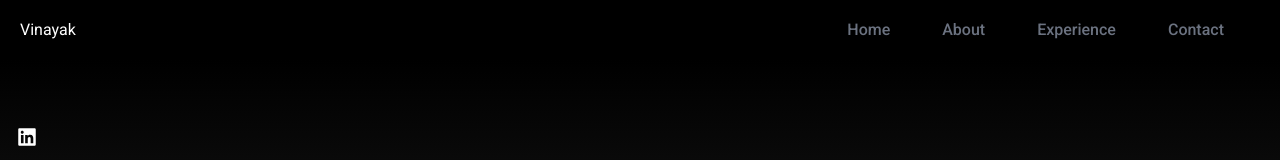
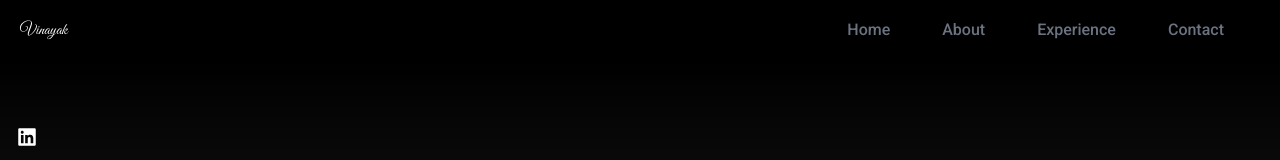
Before and after one commit to vnkabhinav734/vr-portfolio, a React (Create React App) app: page / in a window 1280 px wide. Shown: the top 160 px of the page. Built offline with nearby package versions, Linux system fonts and the light colour scheme.

Commit message:
name-heading

```diff
--- a/src/components/NavBar/NavBar.jsx
+++ b/src/components/NavBar/NavBar.jsx
@@ -27,7 +27,7 @@ const NavBar = () => {
 return (
 <div className="navbar">
     <div>
-      <h1 className='name-heading'>Vinayak</h1>
+      <h1 className='name-heading font-signature'>Vinayak</h1>
     </div>
         <ul className='flex hidden-md'>
             {links.map(({ id, link }) => (
--- a/src/components/NavBar/navBar.css
+++ b/src/components/NavBar/navBar.css
@@ -97,7 +97,6 @@
 }
 
 .name-head {
-  font-family: 'font-signature text-5xl name', cursive; /* Replace 'YourSignatureFont' with your desired font */
   font-size: 2.75rem; /* Adjust the font size as needed */
   padding-top: 10px;
 }
```
